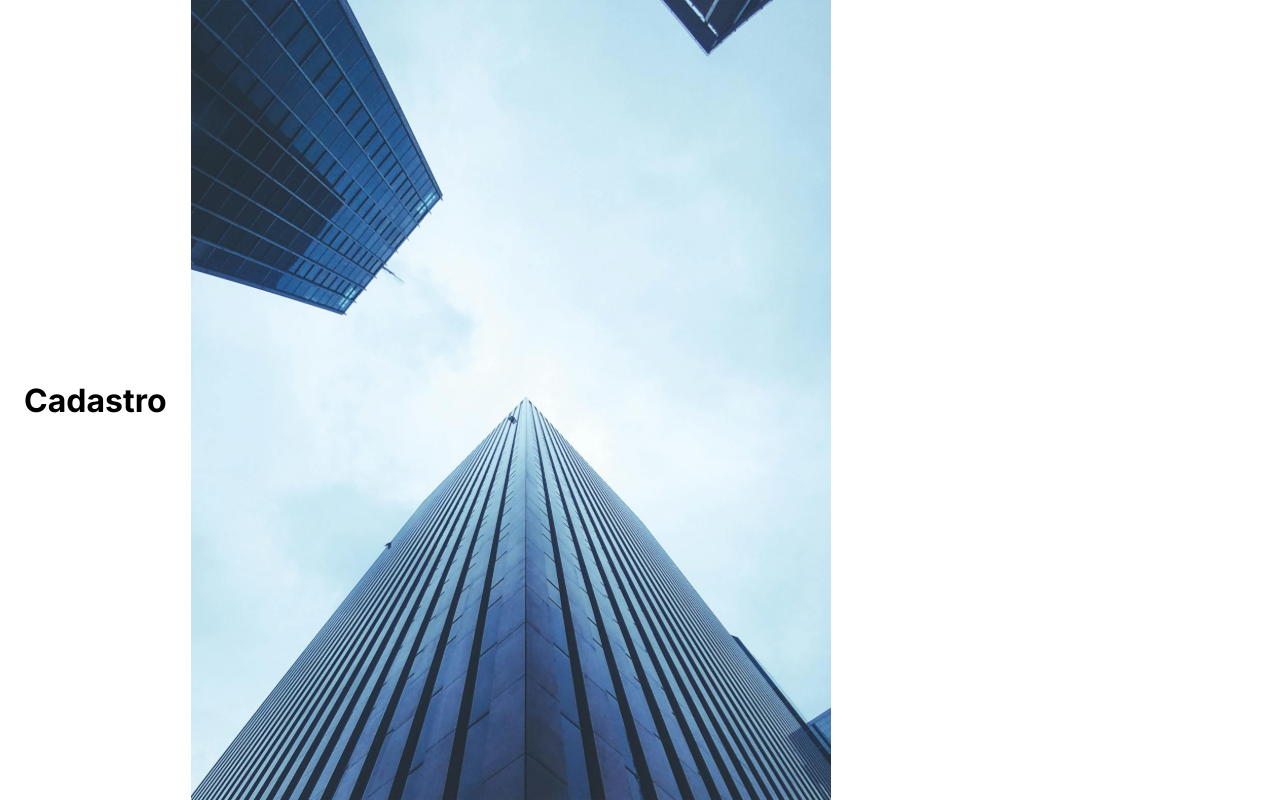
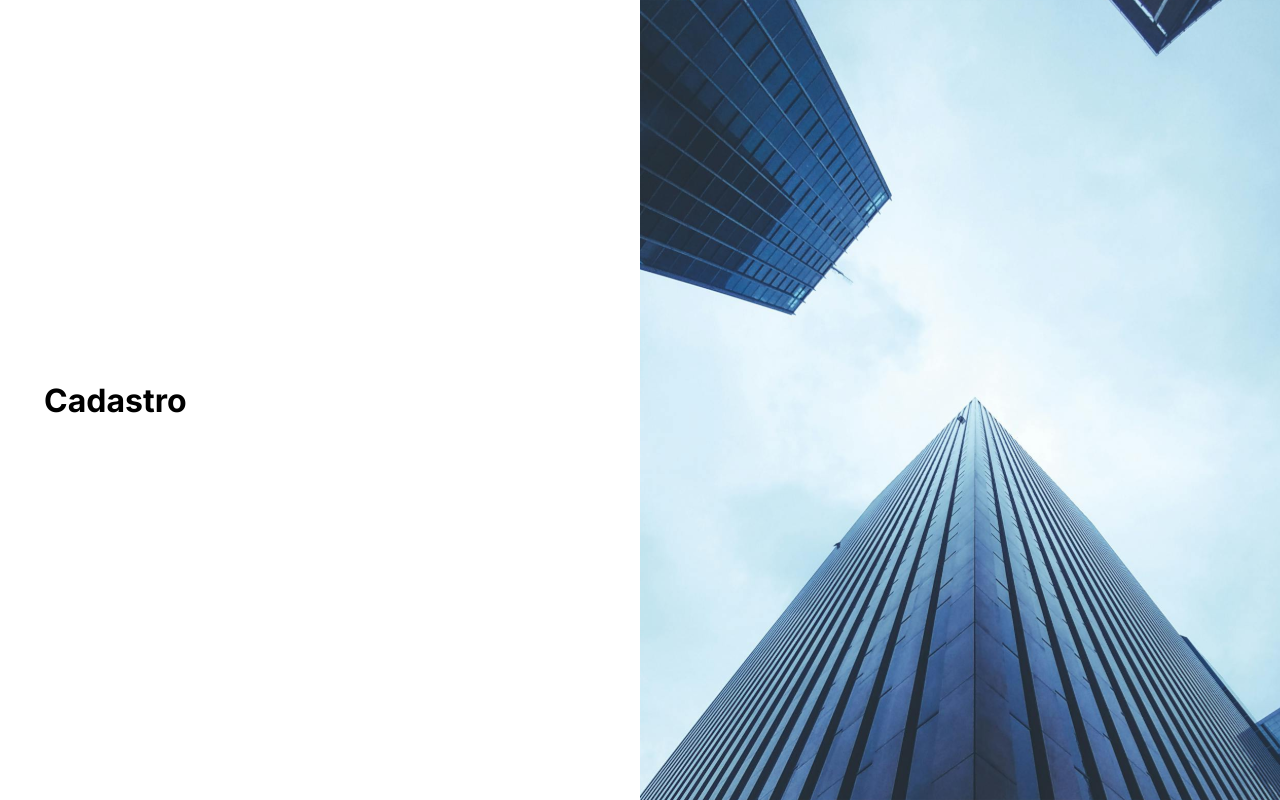
Before and after one commit to Bastos2894/dnc-sales-dashboard-bastos, a React (Vite) app: page /cadastro in a window 1280 px wide. Built offline with nearby package versions, Linux system fonts and the light colour scheme.

Commit message:
fix: update Registration page to use BannerImage component and adjust layout

```diff
--- a/src/pages/Registration.tsx
+++ b/src/pages/Registration.tsx
@@ -1,5 +1,7 @@
-import { Box, Container, Grid } from '@mui/material'
-import { BannerImage} from '../components'
+import Box from '@mui/material/Box'
+import Container from '@mui/material/Container'
+// usando Box responsivo ao invés de Grid para evitar conflitos de typings
+import { BannerImage } from '../components'
 
 
 
@@ -8,17 +10,17 @@ function Registration() {
   return (
     <>
       <Box>
-              <Grid container>
-                <Grid item xs={12} sm={6} sx={{alignItems:'center', display: 'flex', height:'100vh'}}>
-                  <Container maxWidth="sm">
-                    <h1>Cadastro</h1>
+        <Box display={{ xs: 'block', sm: 'flex' }} minHeight="100vh">
+          <Box flex={1} display="flex" alignItems="center" sx={{ p: 2 }}>
+            <Container maxWidth="sm">
+              <h1>Cadastro</h1>
+            </Container>
+          </Box>
 
-                  </Container>
-                </Grid>
-                <Grid item  sm={6} sx={{display: {xs: 'none', sm: 'block'}}}>
-                  <BannerImage/>
-                </Grid>
-              </Grid>
+          <Box flex={1} sx={{ display: { xs: 'none', sm: 'block' } }}>
+            <BannerImage />
+          </Box>
+        </Box>
       </Box>
     </>
   )
```
